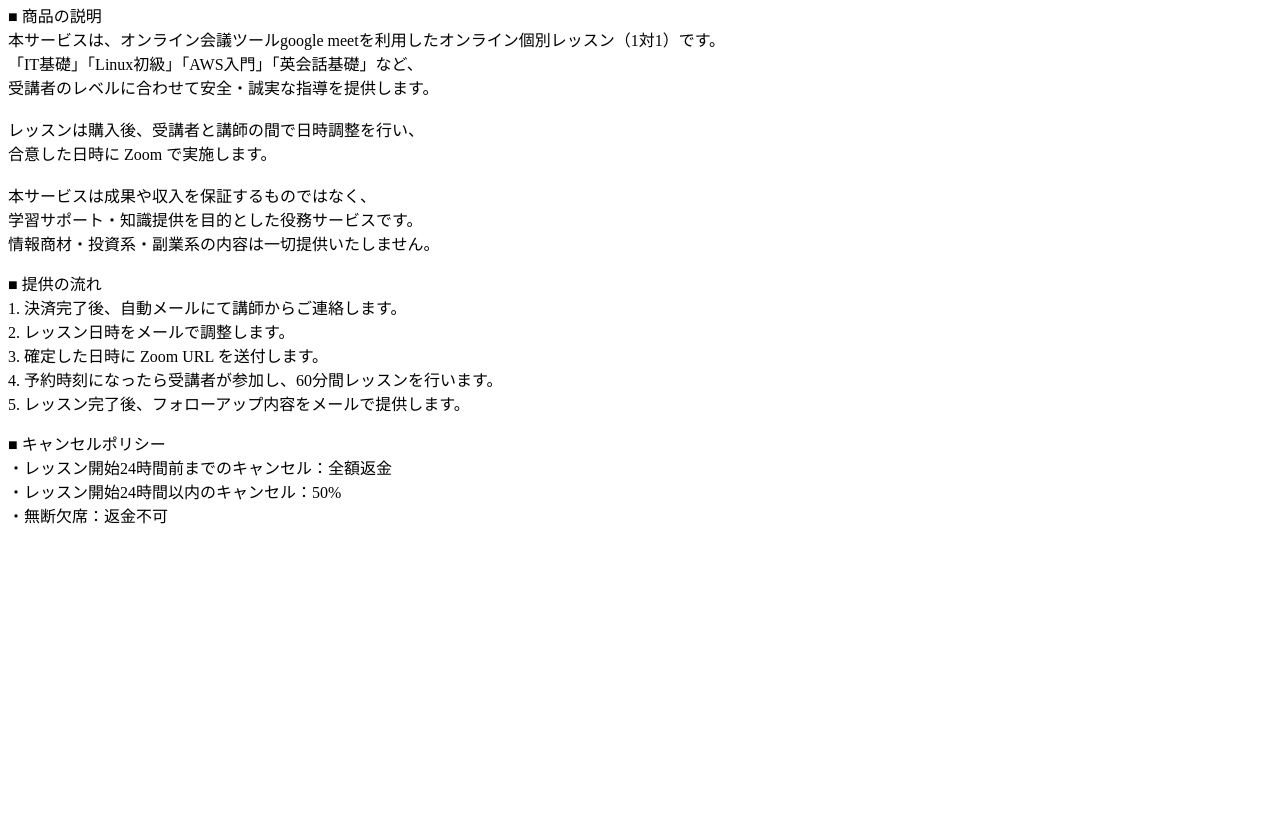
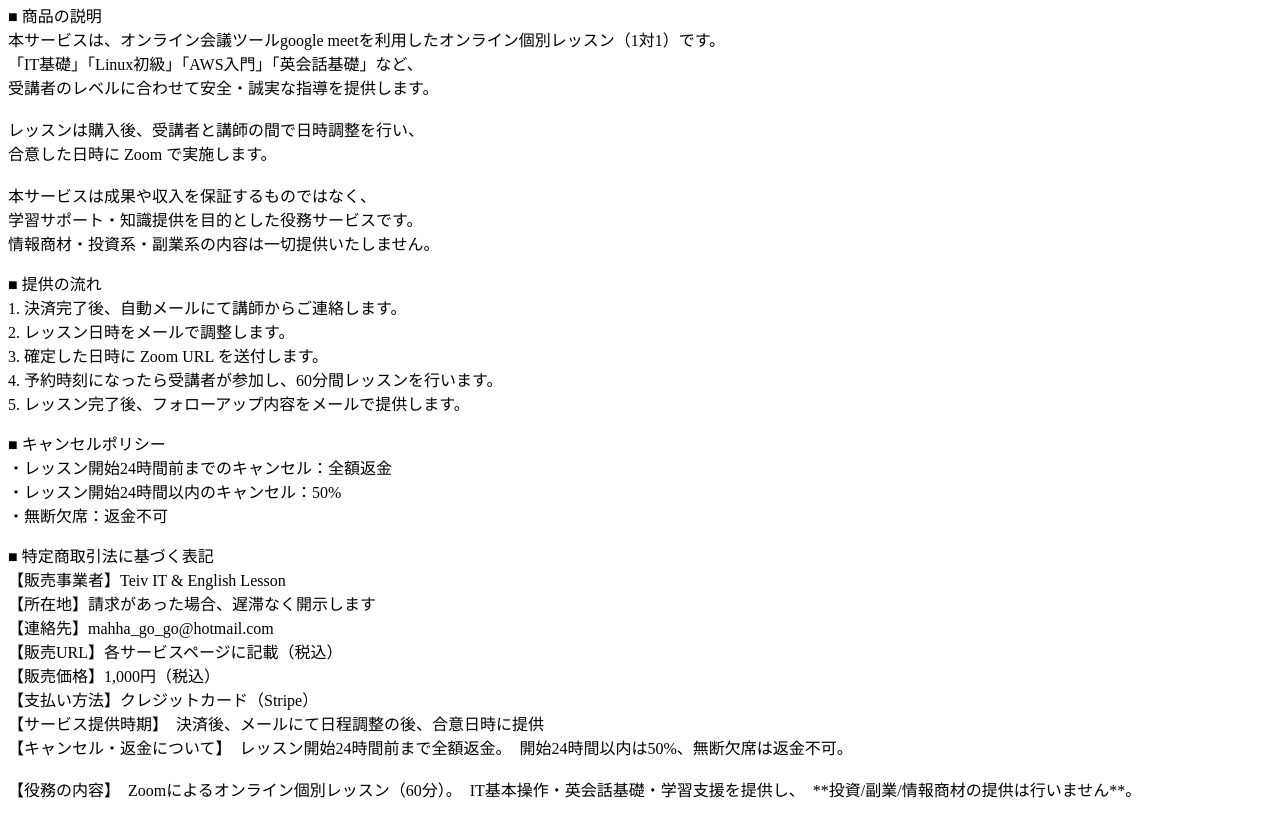
Before and after one commit to te10iv/te10iv.github.io, a plain HTML site: page lesson.html in a window 1280 px wide. Shown: the part 294-1111 px from the top of the page. Before the commit the page ends 837 px from the top, so only its background shows below. Drawn offline with Linux system fonts and the light colour scheme.

Commit message:
revise lesson.html

```diff
--- a/lesson.html
+++ b/lesson.html
@@ -51,6 +51,18 @@
     ・レッスン開始24時間以内のキャンセル：50%<br>
     ・無断欠席：返金不可<br>
   </p>
+  <p>
+  ■ 特定商取引法に基づく表記<br>
+  【販売事業者】Teiv IT & English Lesson<br>
+  【所在地】請求があった場合、遅滞なく開示します<br>
+  【連絡先】mahha_go_go@hotmail.com<br>
+  【販売URL】各サービスページに記載（税込）<br>
+  【販売価格】1,000円（税込）<br>
+  【支払い方法】クレジットカード（Stripe）<br>
+  【サービス提供時期】　決済後、メールにて日程調整の後、合意日時に提供<br>
+  【キャンセル・返金について】　レッスン開始24時間前まで全額返金。　開始24時間以内は50%、無断欠席は返金不可。<br>
+  <br>
+【役務の内容】　Zoomによるオンライン個別レッスン（60分）。　IT基本操作・英会話基礎・学習支援を提供し、　**投資/副業/情報商材の提供は行いません**。
   </p>
 </body>
 </html>
```
